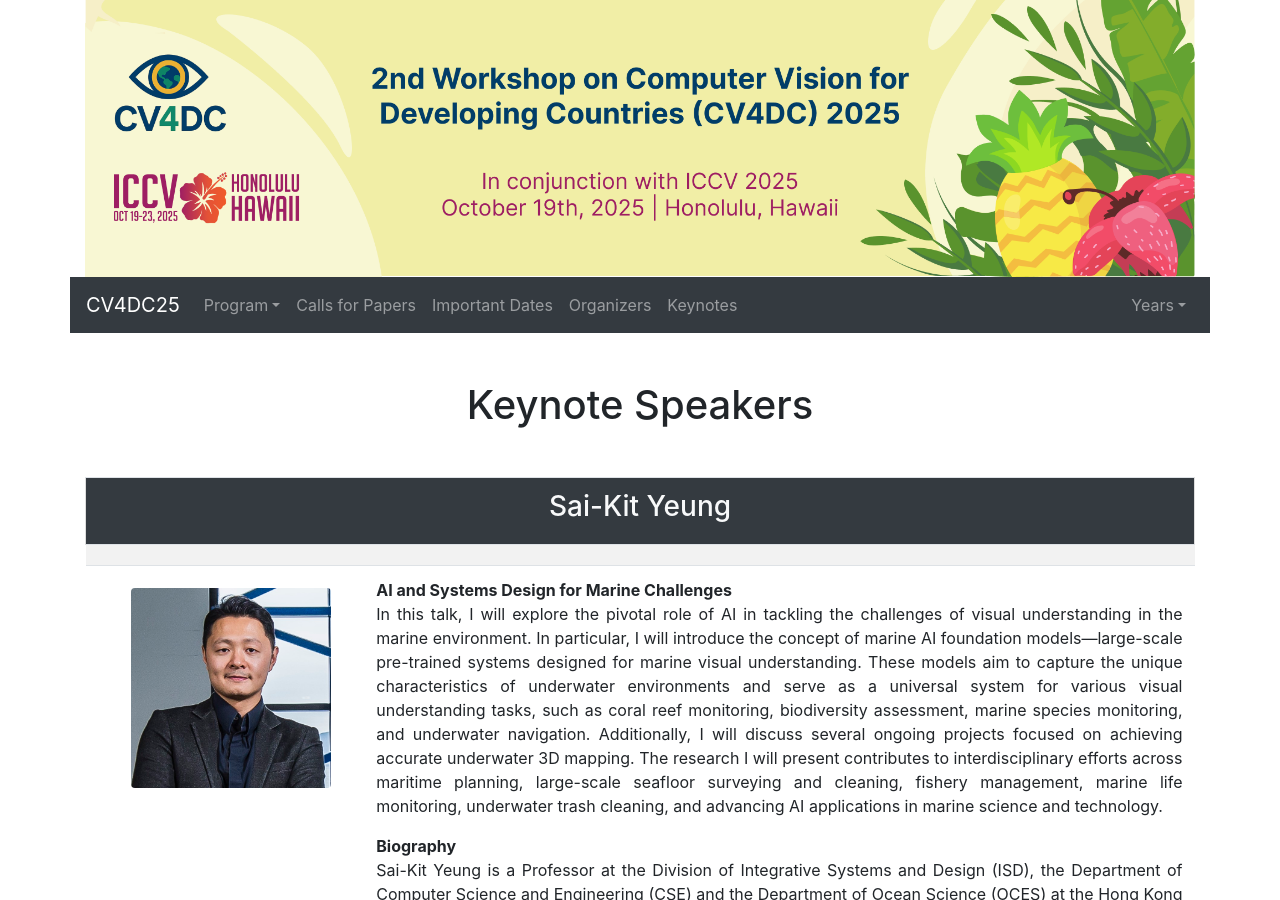
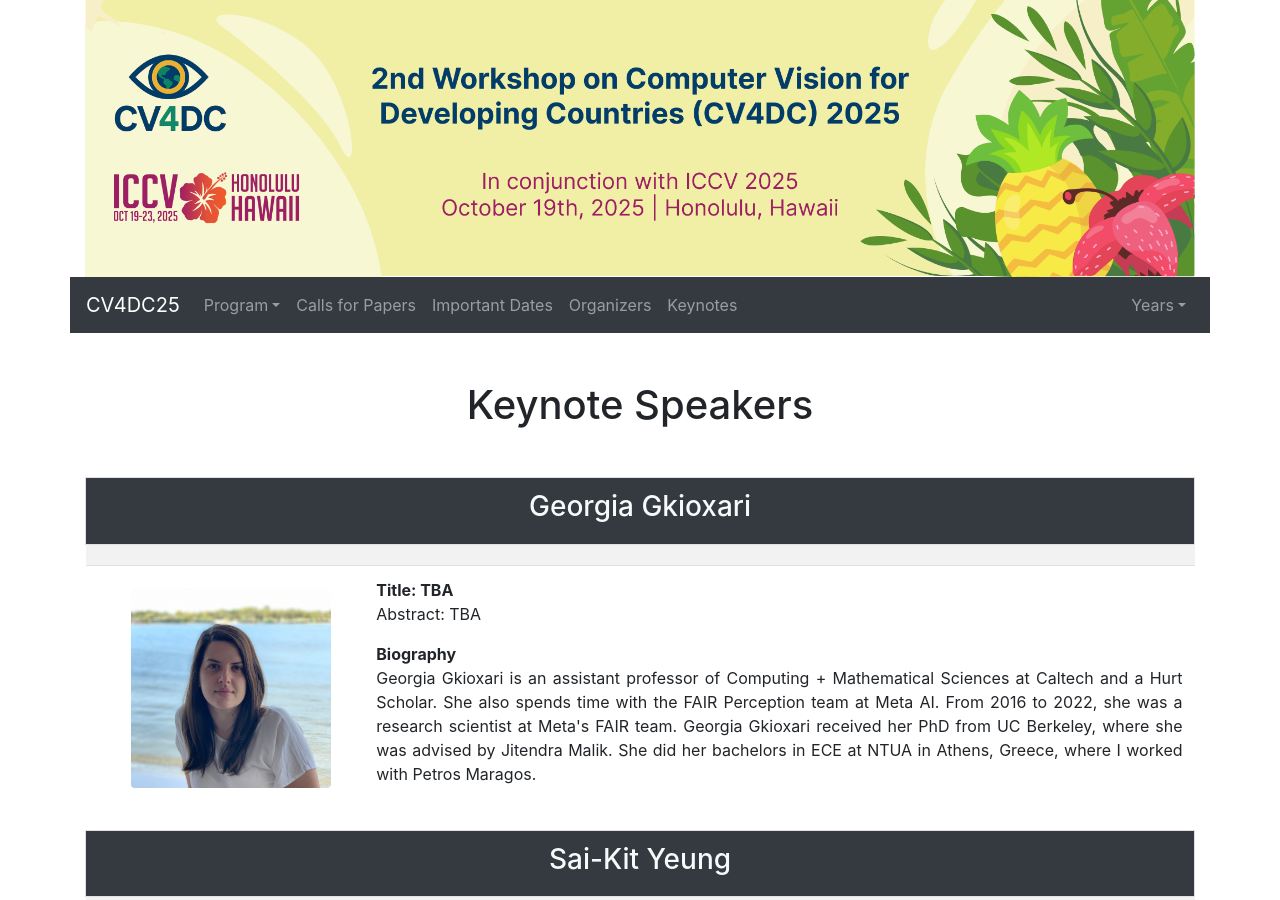
Before and after one commit to cv4dc/cv4dc.github.io, a Jekyll site: the page built from 2025/keynotes.md, in a window 1280 px wide and 900 px high. Built offline with Jekyll 4.4.1, drawn with Linux system fonts in a browser that asks for light colours; nearby versions of some CDN libraries.

Commit message:
add: georgia to 2025 keynotes

```diff
--- a/Gemfile
+++ b/Gemfile
@@ -5,3 +5,7 @@ gem "jekyll"
 gem 'jekyll-redirect-from'
 
 gem "webrick", "~> 1.8"
+
+gem "csv"
+gem "base64"
+gem "bigdecimal"
--- a/_data/keynotes.yml
+++ b/_data/keynotes.yml
@@ -1,4 +1,13 @@
 2025:
+ - name: "Georgia Gkioxari"
+   title: "Title: TBA"
+   abstract: "Abstract: TBA"
+   bio: "Georgia Gkioxari is an assistant professor of Computing + Mathematical Sciences at Caltech and a Hurt Scholar. She also spends time with the FAIR Perception team at Meta AI. From 2016 to 2022, she was a research scientist at Meta's FAIR team. Georgia Gkioxari received her PhD from UC Berkeley, where she was advised by Jitendra Malik. She did her bachelors in ECE at NTUA in Athens, Greece, where I worked with Petros Maragos."
+   prez: In Person
+   image: img/2025/people/georgia_gkioxari.jpeg
+   url: https://gkioxari.github.io/
+   order: 1
+   index: 1
  - name: "Sai-Kit Yeung"
    title: "AI and Systems Design for Marine Challenges"
    abstract: "In this talk, I will explore the pivotal role of AI in tackling the challenges of visual understanding in the marine environment. In particular, I will introduce the concept of marine AI foundation models—large-scale pre-trained systems designed for marine visual understanding. These models aim to capture the unique characteristics of underwater environments and serve as a universal system for various visual understanding tasks, such as coral reef monitoring, biodiversity assessment, marine species monitoring, and underwater navigation. Additionally, I will discuss several ongoing projects focused on achieving accurate underwater 3D mapping. The research I will present contributes to interdisciplinary efforts across maritime planning, large-scale seafloor surveying and cleaning, fishery management, marine life monitoring, underwater trash cleaning, and advancing AI applications in marine science and technology."
```
Also changed, not shown: Gemfile.lock, img/2025/people/georgia_gkioxari.jpeg (added), 1 other file.
